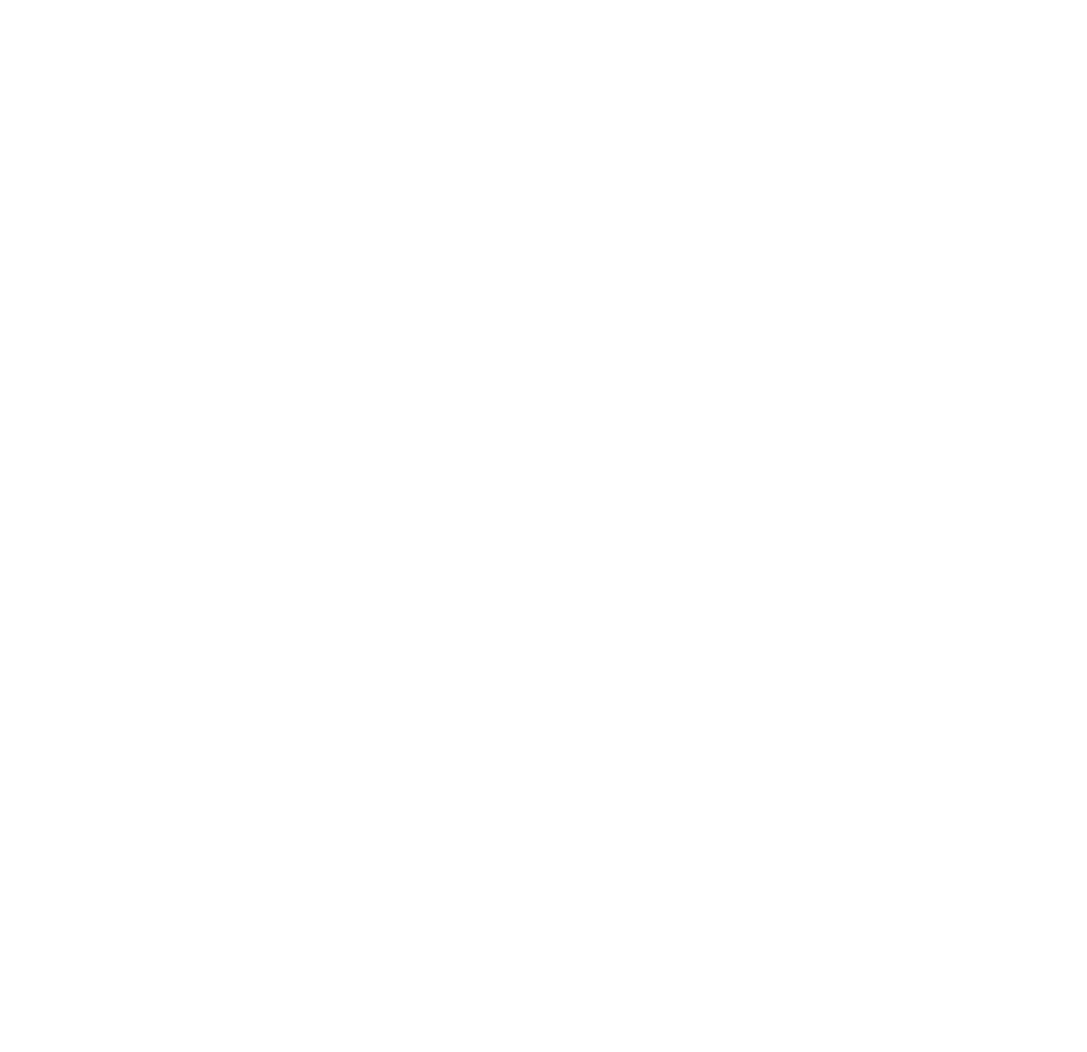
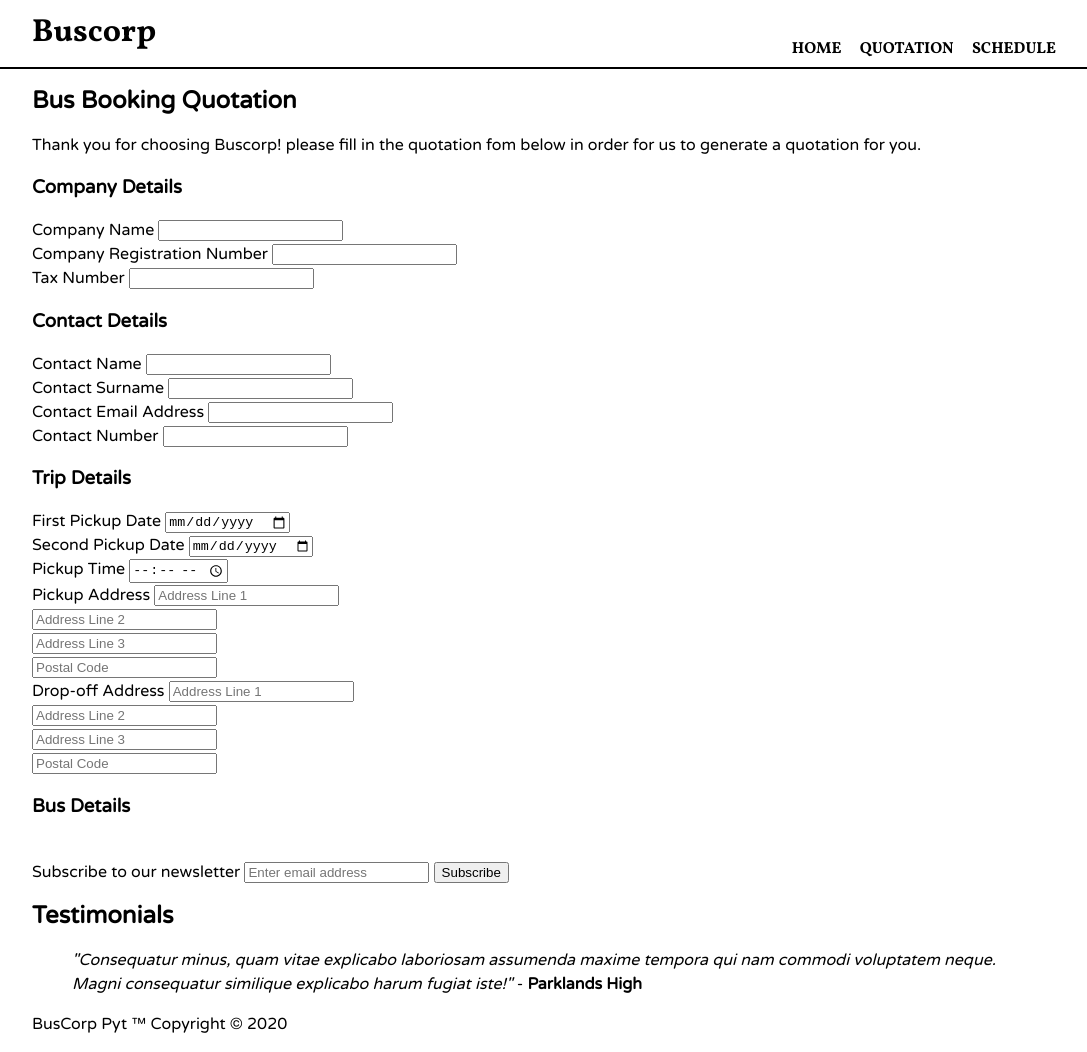
Before and after one commit to iknowtavonga/bus-quotations, a plain HTML site: page quotation.html in a window 1280 px wide. Shown: the whole page, without its empty margins (96-1183 px from the left). Before the commit the page ends 800 px from the top, so only its background shows below. Drawn offline with Linux system fonts and the light colour scheme.

Commit message:
Changes to the structure of the index.html have been made. These have been done for easy accessibility reasons. Relevant semantic tags were used. Quotations.html file has been modified with form content. Form has been separated into diferent sections. Form not yet completed. No css changes were made

```diff
--- a/quotation.html
+++ b/quotation.html
@@ -0,0 +1,118 @@
+<!DOCTYPE html>
+<html>
+    <head>
+        <meta charset="utf-8">
+        <meta name="viewport" content="width=device-width, initial-scale=1.0">
+        <meta name="description" content="Welcome to Buscorp. We provide your company with quality buses for hire for corporate trips">
+        <meta name="keywords" content="Busforhire, Bus, Bus Booking, Bus Trip">
+        <meta name="author" content="Tavonga">
+        <link rel="stylesheet" href="./css/style.css">
+        <link href="https://fonts.googleapis.com/css2?family=Varela+Round&family=Vollkorn:wght@700&display=swap" rel="stylesheet">
+        <title>Buscorp | Quotation</title>
+    </head>
+    <body>
+        <header>
+            <div class="container">
+                <nav class="navigation">
+                    <ul>
+                        <li><a href="index.html">Home</a></li>
+                        <li class="currentPage"><a href="quotation.html">Quotation</a></li>
+                        <li><a href="schedule.html">Schedule</a></li>
+                    </ul>
+                </nav>
+                <h1 id="logo">Buscorp</h1>
+            </div>
+        </header>
+        <main class="container">
+            <h2>Bus Booking Quotation</h2>
+            <p>Thank you for choosing Buscorp! please fill in the quotation fom below in order for us to generate a quotation for you.</p>
+            <form action="POST" id="classForm">
+                <section id="companyDetails">
+                    <h3>Company Details</h3>
+                    <label for="companyName">Company Name</label>
+                    <input type="text" id="companyName" name="companyName" required>
+                    <br>
+                    <label for="companyRegistration">Company Registration Number</label>
+                    <input type="text" id="companyRegistration" name="companyRegistration">
+                    <br>
+                    <label for="taxNumber">Tax Number</label>
+                    <input type="number" id="taxNumber" name="taxNumber">
+                </section>
+                <section id="contactDetails">
+                    <h3>Contact Details</h3>
+                    <label for="contactName">Contact Name</label>
+                    <input type="text" id="contactName" name="contactName" required>
+                    <br>
+                    <label for="contactSurname">Contact Surname</label>
+                    <input type="text" id="contactSurname" name="contactSurname" required>
+                    <br>
+                    <label for="contactEmail">Contact Email Address</label>
+                    <input type="email" id="contactEmail" name="contactEmail" required>
+                    <br>
+                    <label for="contactNumber">Contact Number</label>
+                    <input type="number" id="contactNumber" name="contactNumber" minlength="10" maxlength="10" required>
+                </section>
+                <section id="tripDetails">
+                    <h3>Trip Details</h3>
+                    <label for="tripStartDate">First Pickup Date</label>
+                    <input type="date" id="tripStartDate" name="tripStartDate" required>
+                    <br>
+                    <label for="tripEndDate">Second Pickup Date</label>
+                    <input type="date" id="tripEndDate" name="tripEndDate">
+                    <br>
+                    <label for="pickupTime">Pickup Time</label>
+                    <input type="time" id="pickupTime" name="pickupTime">
+                    <br>
+                    <label for="pickupAddress">Pickup Address</label>
+                    <input type="text" id="pickupAddress" name="pickupAddressLine1" placeholder="Address Line 1" required>
+                    <br>
+                    <input type="text" id="pickupAddress" name="pickupAddressLine2" placeholder="Address Line 2" required>
+                    <br>
+                    <input type="text" id="pickupAddress" name="pickupAddressLine3" placeholder="Address Line 3">
+                    <br>
+                    <input type="number" id="pickupPostalCode" name="pickupPostalCode" maxlength="4" placeholder="Postal Code" required>
+                    <br>
+                    <label for="drop-offAddress">Drop-off Address</label>
+                    <input type="text" id="drop-offAddress" name="drop-offAddressLine1" placeholder="Address Line 1" required>
+                    <br>
+                    <input type="text" id="drop-offAddress" name="drop-offAddressLine2" placeholder="Address Line 2" required>
+                    <br>
+                    <input type="text" id="drop-offAddress" name="drop-offAddressLine3" placeholder="Address Line 3">
+                    <br>
+                    <input type="number" id="drop-offPostalCode" name="drop-offPostalCode" maxlength="4" placeholder="Postal Code" required>
+                </section>
+                <section id="busDetails">
+                    <h3>Bus Details</h3>
+                    <!--<label for="busAmount">Amount of buses to be booked</label>
+                    <select id="busAmount" name="busAmount">
+                    <datalist id="busAmount">
+                        <option value="1">1</option>
+                        <option value="2"></option>
+                    </datalist>-->
+
+                </section>
+            </form>
+        </main>
+        <br>
+        <section id="newsletter">
+            <div class="container">
+                <form>
+                    <label for="newsletterEmail">Subscribe to our newsletter</label>
+                    <input type="email" id="newsletterEmail" placeholder="Enter email address">
+                    <input type="submit" value="Subscribe">
+                </form>
+            </div>
+        </section>
+        <section id="testimonials">
+            <div class="container">
+                <h2>Testimonials</h2>
+                <p><blockquote><i>"Consequatur minus, quam vitae explicabo laboriosam assumenda maxime tempora qui nam commodi voluptatem neque. Magni consequatur similique explicabo harum fugiat iste!"</i> - <strong>Parklands High</strong></blockquote></p>
+            </div>
+        </section>
+        <footer>
+            <div class="container">
+                <p>BusCorp Pyt &trade; Copyright &copy; 2020</p>
+            </div>
+        </footer>
+    </body>
+</html>
```
Also changed, not shown: index.html (+15 -25 lines).
